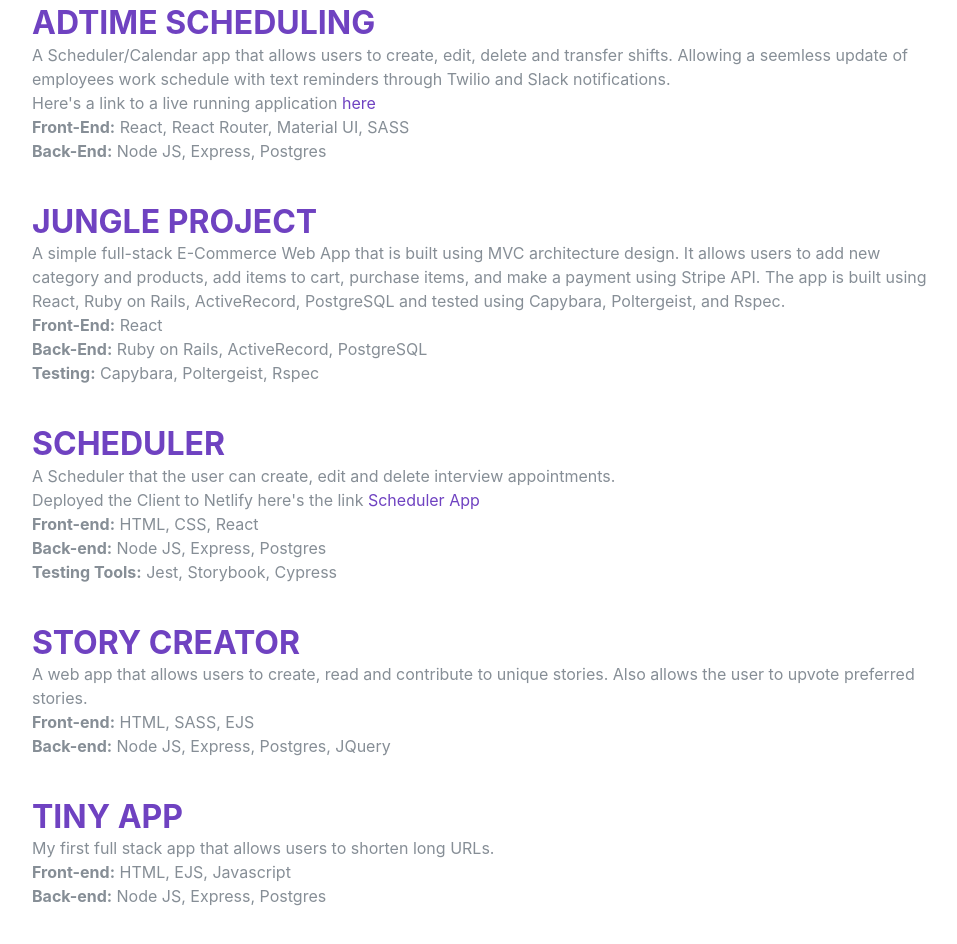
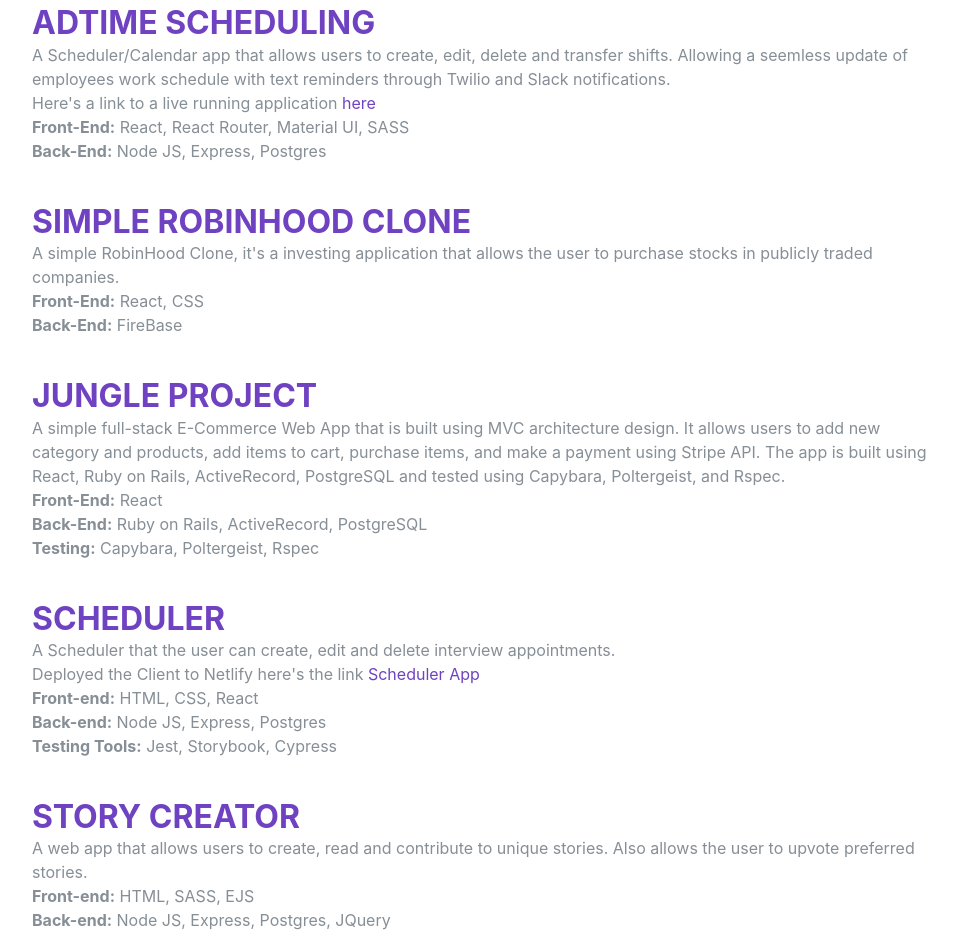
Before and after one commit to DespoTron/resume, a Gatsby site: page / in a window 1280 px wide. Shown: the part 1776-2720 px from the top of the page, without its empty margins (288-1245 px from the left). Built offline with nearby package versions, Linux system fonts and the light colour scheme; Gatsby itself is replaced by a stand-in of ours; a web font is replaced by a local one.

Commit message:
Added another project

```diff
--- a/src/pages/index.js
+++ b/src/pages/index.js
@@ -162,6 +162,16 @@
                 <b>Back-End:</b> Node JS, Express, Postgres
               </p>
               <br/>
+              <h3 className="mb-0"><a href="https://github.com/DespoTron/trading-app">Simple RobinHood Clone</a></h3>
+              <p>
+                A simple RobinHood Clone, it's a investing application that allows the user to purchase stocks in publicly traded
+                companies.
+                <br />
+                <b>Front-End:</b> React, CSS
+                <br />
+                <b>Back-End:</b> FireBase
+              </p>
+              <br />
               <h3 className="mb-0"><a href="https://github.com/DespoTron/Jungle-Project">Jungle Project</a></h3>
               <p>
                 A simple full-stack E-Commerce Web App that is built using MVC architecture design.
```
